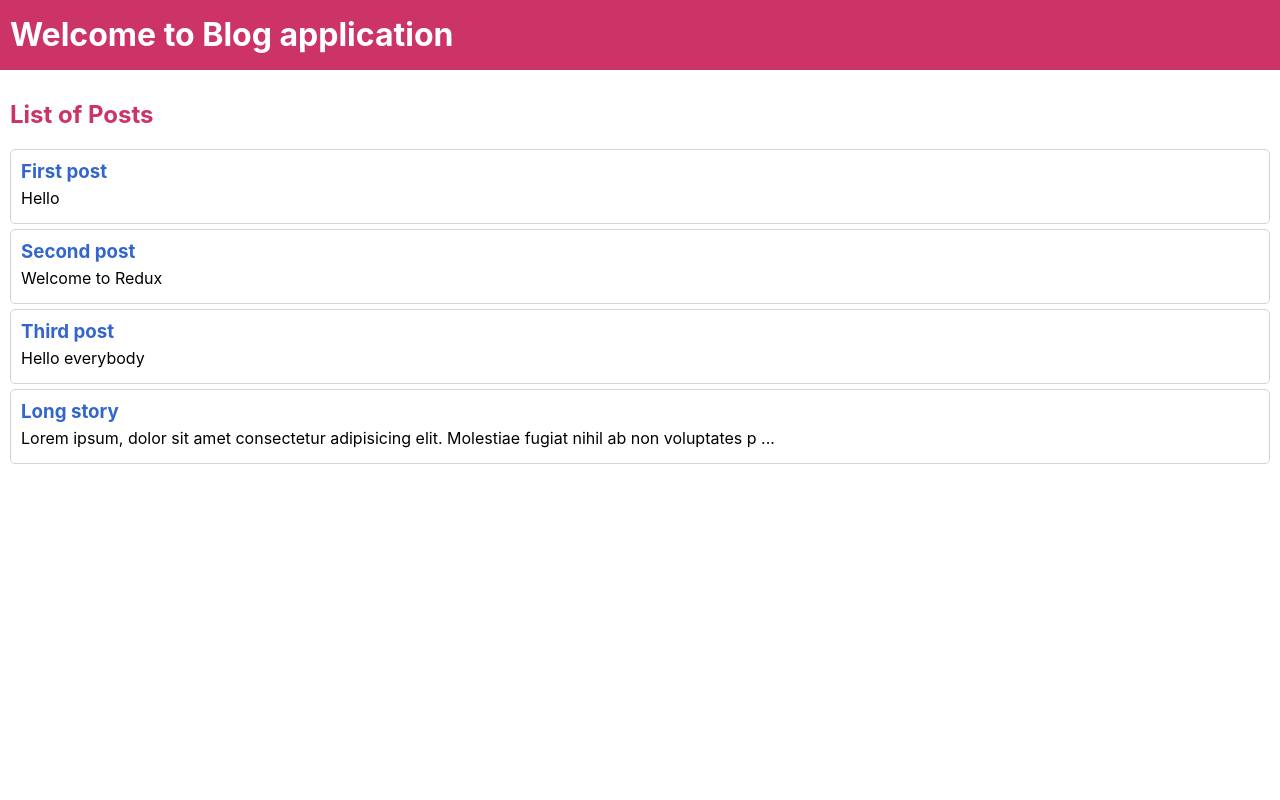
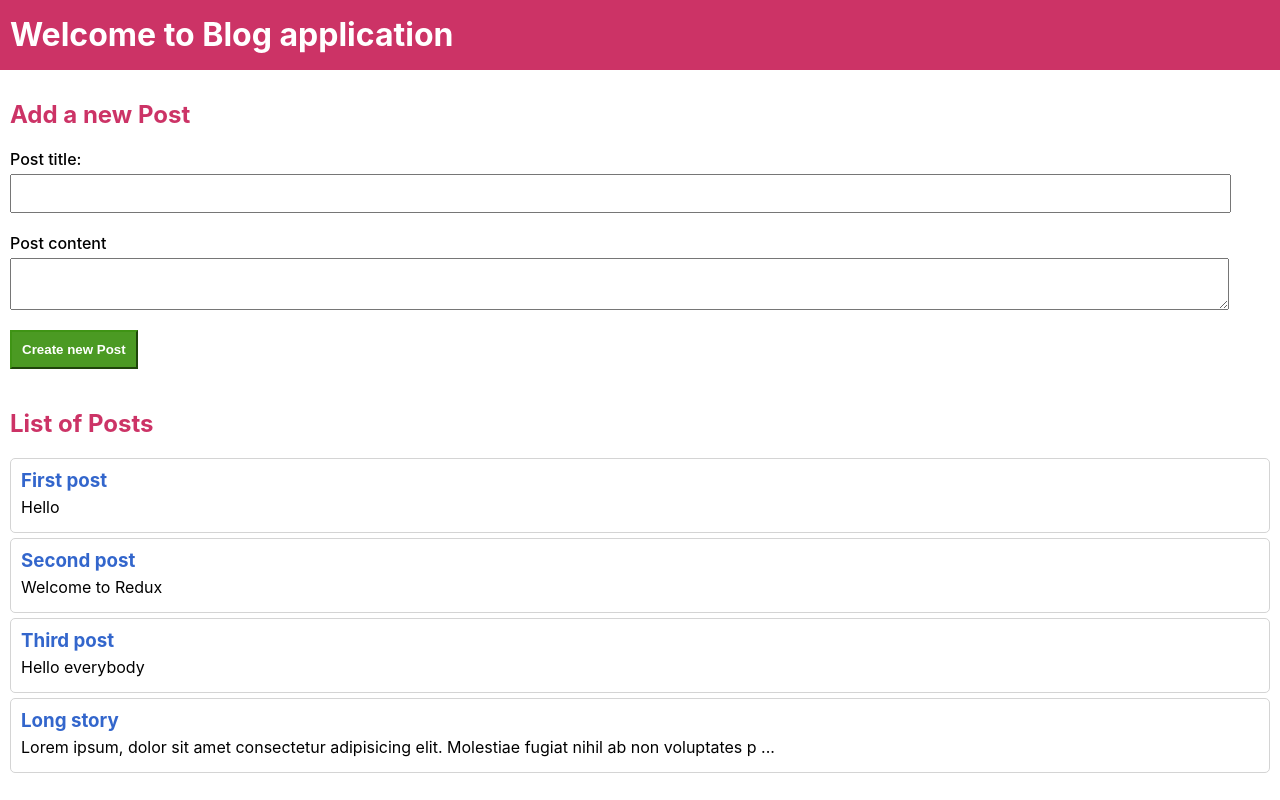
Before and after one commit to ngdhuy/VA_React_Adv_005, a React (Create React App) app in the folder lab04/: page / in a window 1280 px wide. Built offline with nearby package versions, Linux system fonts and the light colour scheme.

Commit message:
feat(lab04): create Add new Form

```diff
--- a/lab04/package.json
+++ b/lab04/package.json
@@ -10,6 +10,7 @@
     "react": "^17.0.2",
     "react-dom": "^17.0.2",
     "react-redux": "^7.2.6",
+    "react-router-dom": "6",
     "react-scripts": "5.0.0",
     "redux": "^4.1.2",
     "web-vitals": "^2.1.3"
--- /dev/null
+++ b/lab04/src/components/navbar/index.jsx
@@ -0,0 +1,5 @@
+export const NavBar = (props) => {
+  return (
+    <></>
+  );
+}
--- /dev/null
+++ b/lab04/src/components/post/postForm.jsx
@@ -0,0 +1,23 @@
+import React, { useState } from "react";
+import './style.css';
+
+export const PostForm = () => {
+  const [title, setTitle] = useState('');
+  const [content, setContent] = useState('');
+
+  const onTitleChanged = e => setTitle(e.target.value);
+  const onContentChanged = e => setContent(e.target.value);
+
+  return (
+    <section>
+      <h2>Add a new Post</h2>
+      <form>
+        <label htmlFor='postTitle'>Post title:</label>
+        <input type='text' id='postTitle' name='postTitle' value={title} onChange={onTitleChanged} />
+        <label htmlFor='postContent'>Post content</label>
+        <textarea id='postContent' name='postContent' value={content} onChange={onContentChanged} />
+        <button type='button'>Create new Post</button>
+      </form>
+    </section>
+  );
+}
--- a/lab04/src/components/post/style.css
+++ b/lab04/src/components/post/style.css
@@ -1,6 +1,6 @@
-.post-list { padding: 10px; }
+.post-list, section { padding: 10px; }
 
-.post-list h2 { color: #cc3366;}
+.post-list h2, section h2 { color: #cc3366;}
 
 .post-item {
   border: 1px solid #d4d4d4;
@@ -15,3 +15,24 @@
 }
 
 .post-content { margin: 5px 0; }
+
+section * { display: block; }
+
+section label {
+  margin-bottom: 5px;
+  font-weight: 500;
+}
+
+section input, section textarea {
+  width: 95%;
+  margin: 0 20px 20px 0;
+  padding: 10px;
+}
+
+section button {
+  padding: 10px;
+  background-color: #3f9415ef;
+  color: #fff;
+  font-weight: bold;
+  border-color: #3f9415ef;
+}
--- a/lab04/src/pages/index.jsx
+++ b/lab04/src/pages/index.jsx
@@ -1,11 +1,29 @@
+import React from "react";
+import {
+  BrowserRouter as Router,
+  Routes,
+  Route,
+  Navigate
+} from 'react-router-dom';
+import { NavBar } from '../components/navbar';
+import { PostForm } from "../components/post/postForm";
 import { PostList } from "../components/post/postList";
 import './style.css';
 
 export default function Index() {
   return(
-    <div>
+    <Router>
       <h1>Welcome to Blog application</h1>
-      <PostList />
-    </div>
+      <NavBar />
+        <Routes>
+          <Route exact path='/' element={(
+            <React.Fragment>
+              <PostForm />
+              <PostList />
+            </React.Fragment>
+          )}/>
+        </Routes>
+        <Navigate to="/" />
+    </Router>
   );
 }
```
Also changed, not shown: 1 other file (tests, documents, lock files or other folders).
